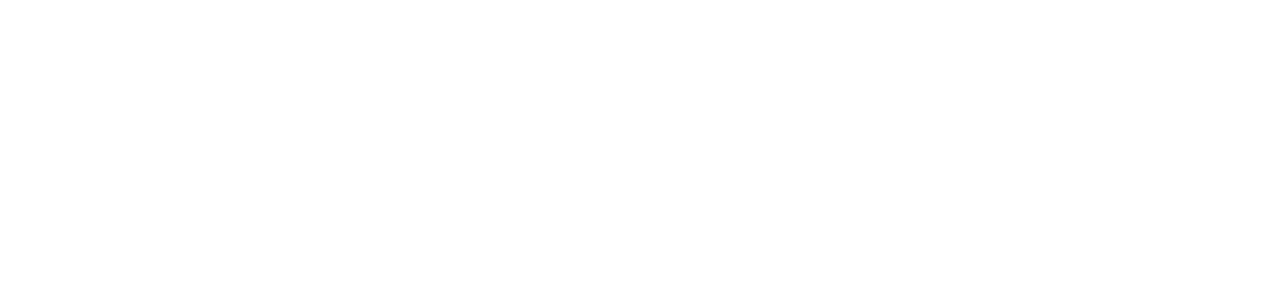
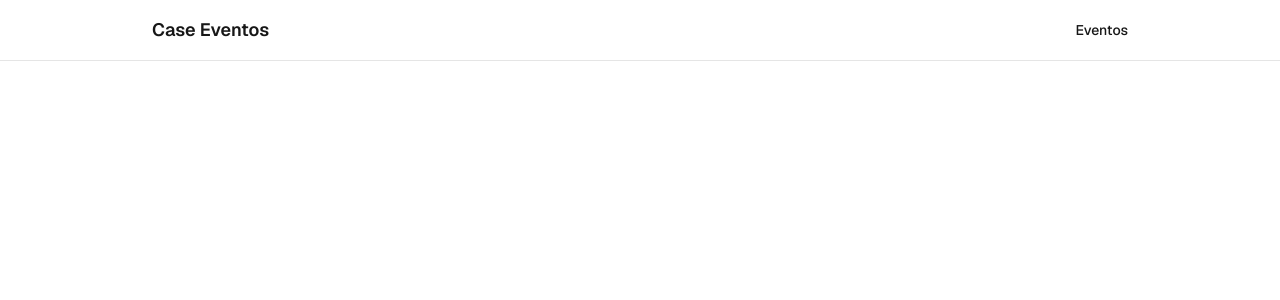
Before and after one commit to Cledson96/case-eventos, a Next.js app in the folder frontend/: page / in a window 1280 px wide. Shown: the top 300 px of the page. Built offline with nearby package versions, Linux system fonts and the light colour scheme.

Commit message:
feat: adiciona layout, navegacao e provider de feedback

```diff
--- a/frontend/src/app/layout.tsx
+++ b/frontend/src/app/layout.tsx
@@ -1,6 +1,9 @@
 import type { Metadata } from "next";
 import { Geist, Geist_Mono } from "next/font/google";
 import "./globals.css";
+
+import { Header } from "@/components/layout/Header";
+import { ToastProvider } from "@/components/providers/ToastProvider";
 
 const geistSans = Geist({
   variable: "--font-geist-sans",
@@ -24,7 +27,12 @@ export default function RootLayout({
 }>) {
   return (
     <html lang="pt-BR" className={`${geistSans.variable} ${geistMono.variable} h-full antialiased`}>
-      <body className="min-h-full flex flex-col">{children}</body>
+      <body className="min-h-full flex flex-col">
+        <ToastProvider>
+          <Header />
+          {children}
+        </ToastProvider>
+      </body>
     </html>
   );
 }
--- /dev/null
+++ b/frontend/src/components/layout/Header.tsx
@@ -0,0 +1,16 @@
+import Link from "next/link";
+
+export function Header() {
+  return (
+    <header className="border-b border-black/10 dark:border-white/15">
+      <nav className="mx-auto flex w-full max-w-5xl items-center justify-between px-6 py-4">
+        <Link href="/" className="text-lg font-semibold">
+          Case Eventos
+        </Link>
+        <Link href="/events" className="text-sm font-medium hover:underline">
+          Eventos
+        </Link>
+      </nav>
+    </header>
+  );
+}
--- /dev/null
+++ b/frontend/src/components/providers/ToastProvider.tsx
@@ -0,0 +1,44 @@
+"use client";
+
+import { createContext, useCallback, useContext, useState, type ReactNode } from "react";
+
+import { ToastViewport, type ToastData, type ToastType } from "@/components/ui/Toast";
+
+type ToastContextValue = {
+  showToast: (message: string, type?: ToastType) => void;
+};
+
+const ToastContext = createContext<ToastContextValue | null>(null);
+
+const TOAST_DURATION_MS = 4000;
+
+export function ToastProvider({ children }: { children: ReactNode }) {
+  const [toasts, setToasts] = useState<ToastData[]>([]);
+
+  const showToast = useCallback((message: string, type: ToastType = "success") => {
+    const id = Date.now() + Math.random();
+
+    setToasts((current) => [...current, { id, message, type }]);
+
+    setTimeout(() => {
+      setToasts((current) => current.filter((toast) => toast.id !== id));
+    }, TOAST_DURATION_MS);
+  }, []);
+
+  return (
+    <ToastContext.Provider value={{ showToast }}>
+      {children}
+      <ToastViewport toasts={toasts} />
+    </ToastContext.Provider>
+  );
+}
+
+export function useToast(): ToastContextValue {
+  const context = useContext(ToastContext);
+
+  if (!context) {
+    throw new Error("useToast deve ser usado dentro de ToastProvider");
+  }
+
+  return context;
+}
--- /dev/null
+++ b/frontend/src/components/ui/Toast.tsx
@@ -0,0 +1,36 @@
+export type ToastType = "success" | "error";
+
+export type ToastData = {
+  id: number;
+  message: string;
+  type: ToastType;
+};
+
+const toastStyles: Record<ToastType, string> = {
+  success: "border-green-600 bg-green-50 text-green-900",
+  error: "border-red-600 bg-red-50 text-red-900",
+};
+
+type ToastViewportProps = {
+  toasts: ToastData[];
+};
+
+export function ToastViewport({ toasts }: ToastViewportProps) {
+  if (toasts.length === 0) {
+    return null;
+  }
+
+  return (
+    <div className="fixed bottom-4 right-4 z-50 flex w-full max-w-sm flex-col gap-2">
+      {toasts.map((toast) => (
+        <div
+          key={toast.id}
+          role="status"
+          className={`rounded-md border px-4 py-3 text-sm shadow-md ${toastStyles[toast.type]}`}
+        >
+          {toast.message}
+        </div>
+      ))}
+    </div>
+  );
+}
```
